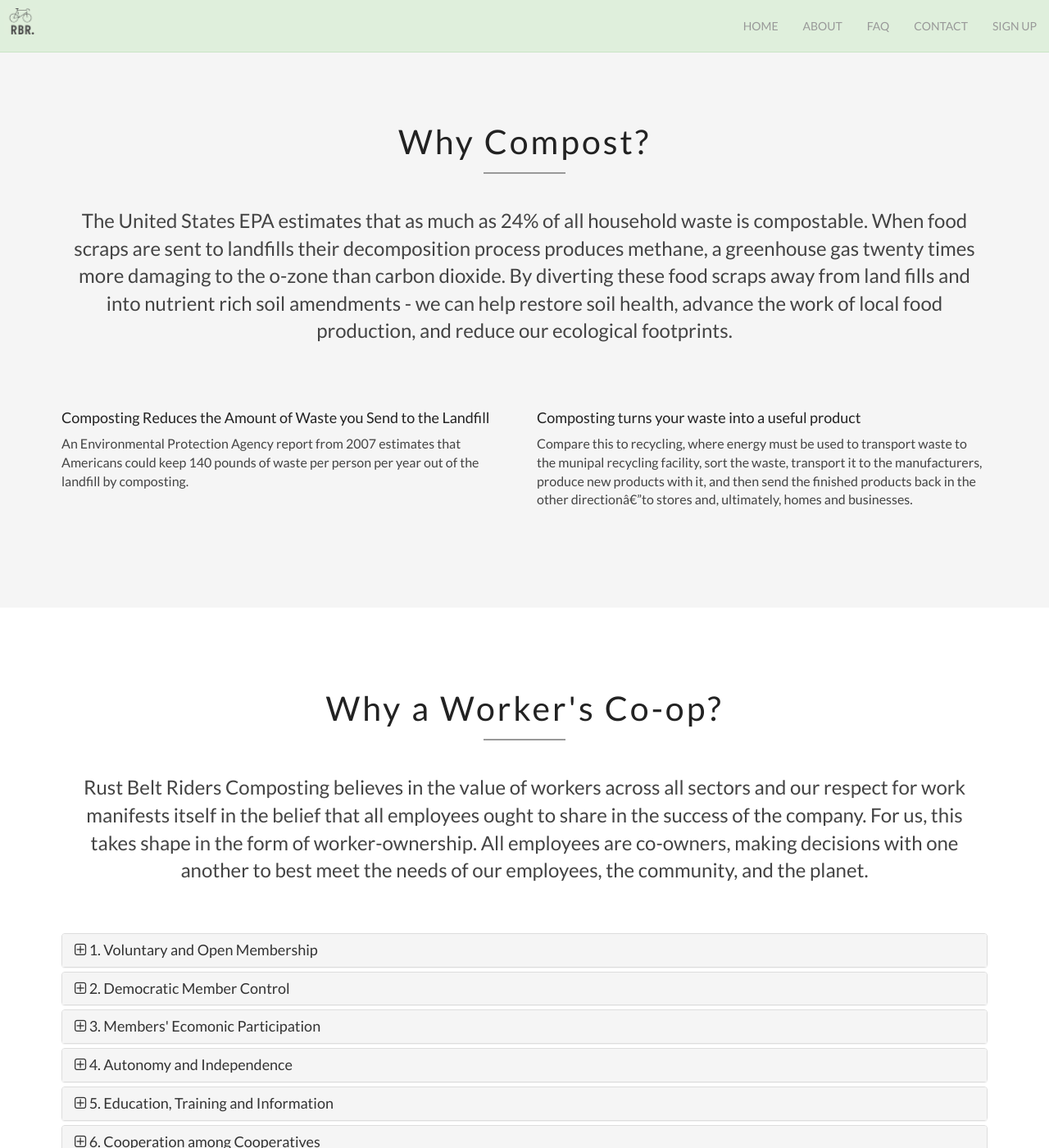
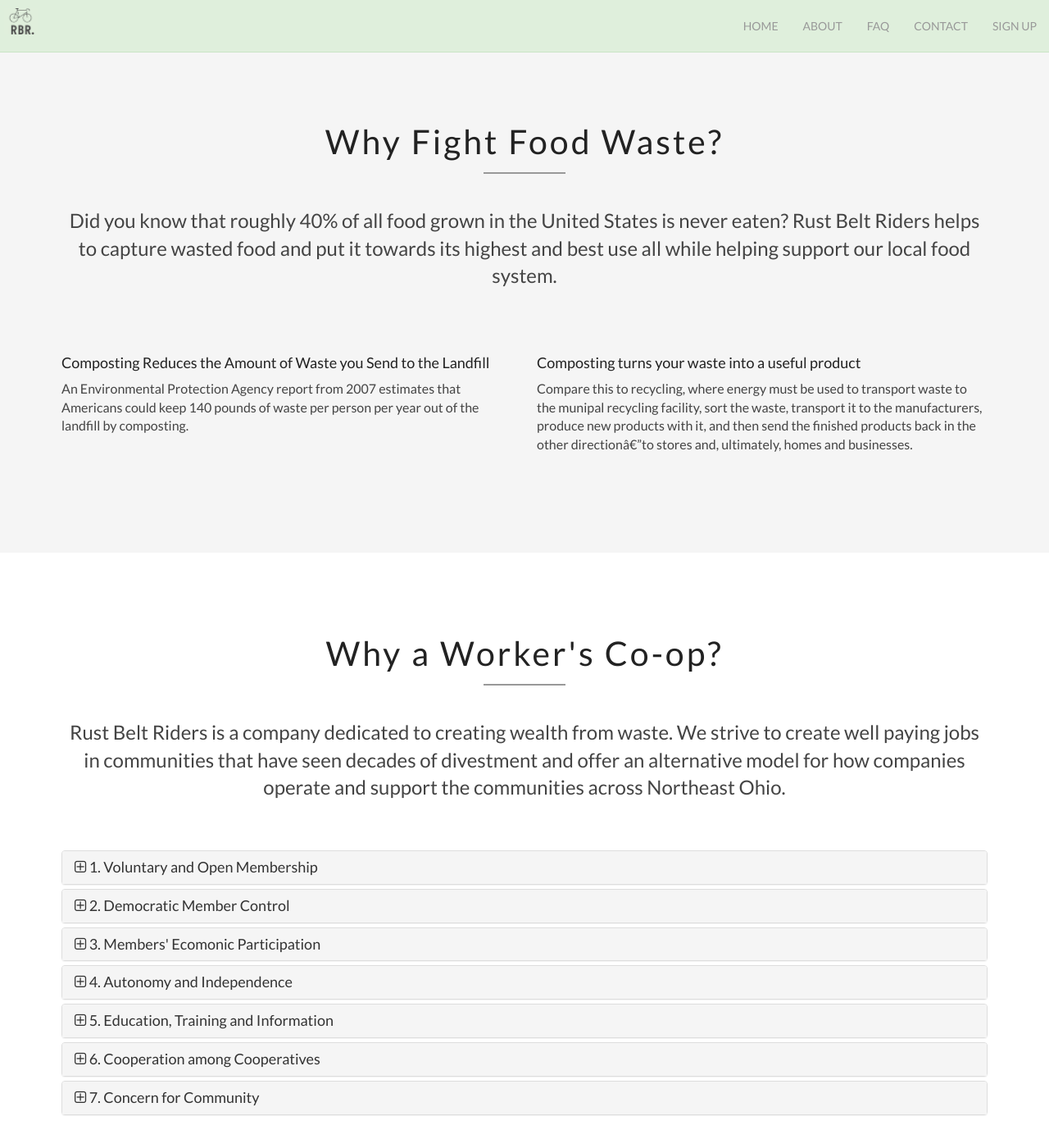
Before and after one commit to rbr-cleveland/rbr-cleveland.github.io, a Jekyll site: the page built from about.html, in a window 1280 px wide and 1400 px high. Shown: the whole window at 82% size. Built offline with Jekyll 4.4.1, drawn with Linux system fonts in a browser that asks for light colours; nearby versions of some CDN libraries; comment, search, counter and statistics services are not loaded.

Commit message:
Updated sections.yml

```diff
--- a/_data/sections.yml
+++ b/_data/sections.yml
@@ -1,10 +1,10 @@
 about:
   heading: About
   text: >
-    We are a fee for service organic waste removal program available
-    to Clevelanders. We provide an easy way for you to reduce
-    your carbon footprint while supporting the ongoing efforts of community
-    gardens in Cleveland.
+    We are a worker-owned organic waste removal service available
+    to Northeast Ohio business, schools, and instutitions. Our mission
+    is to create wealth from waste through the conversion of waste food
+    into value added products.
 faq:
   heading: Frequently Asked Questions
   text: >
@@ -15,22 +15,16 @@
   heading: Get in Touch
 
 whycompost:
-  heading: Why Compost?
+  heading: Why Fight Food Waste?
   text: >
-    The United States EPA estimates that as much as 24% of all household
-    waste is compostable. When food scraps are sent to landfills their
-    decomposition process produces methane, a greenhouse gas twenty times
-    more damaging to the o-zone than carbon dioxide. By diverting these food
-    scraps away from land fills and into nutrient rich soil amendments - we
-    can help restore soil health, advance the work of local food production,
-    and reduce our ecological footprints.
+    Did you know that roughly 40% of all food grown in the United States is
+    never eaten? Rust Belt Riders helps to capture wasted food and put it towards
+    its highest and best use all while helping support our local food system.
 
 whycoop:
   heading: Why a Worker's Co-op?
   text: >
-    Rust Belt Riders Composting believes in the value of workers across
-    all sectors and our respect for work manifests itself in the belief that
-    all employees ought to share in the success of the company. For us, this
-    takes shape in the form of worker-ownership. All employees are co-owners,
-    making decisions with one another to best meet the needs of our employees,
-    the community, and the planet.
+    Rust Belt Riders is a company dedicated to creating wealth from waste.
+    We strive to create well paying jobs in communities that have seen decades
+    of divestment and offer an alternative model for how companies operate and
+    support the communities across Northeast Ohio.
```
